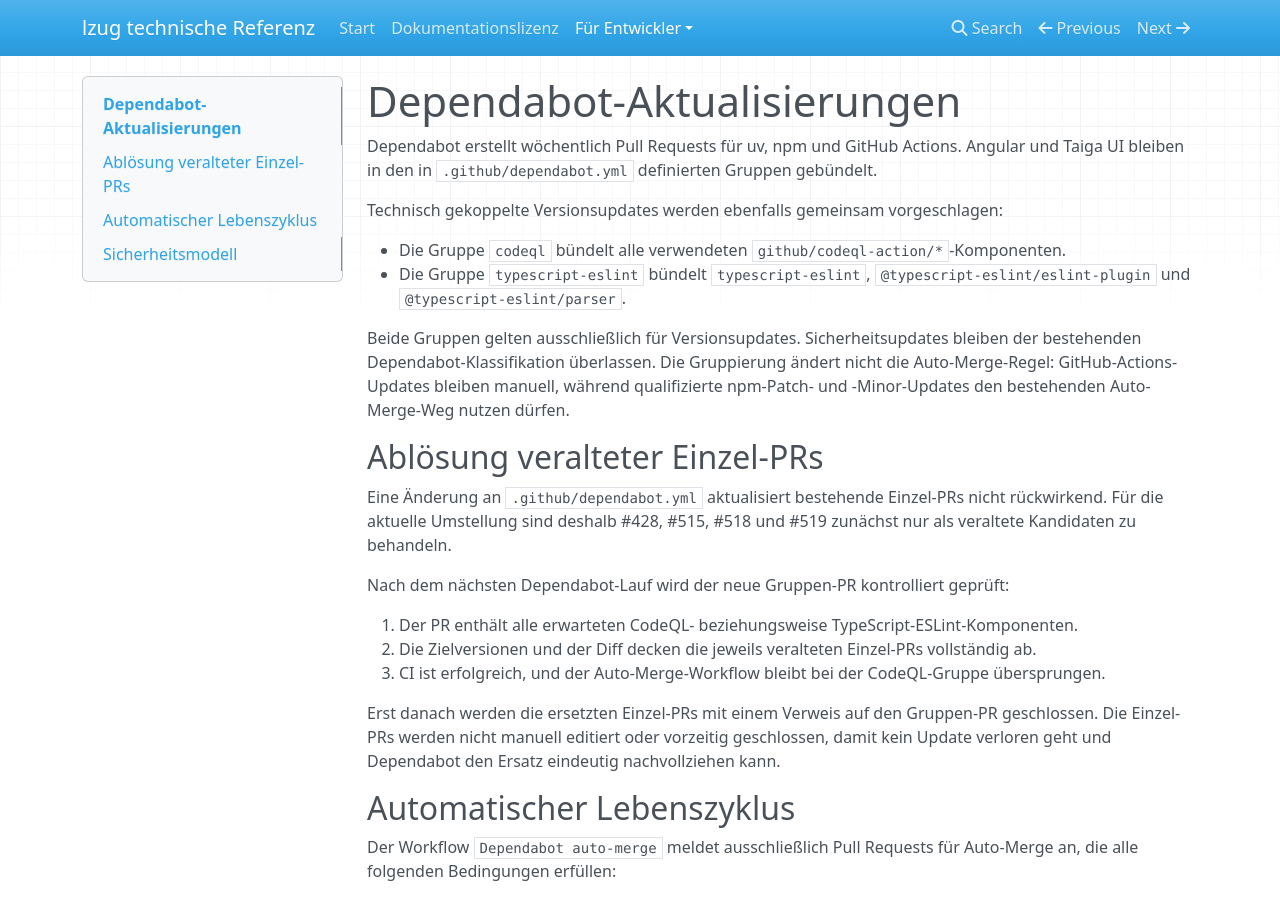
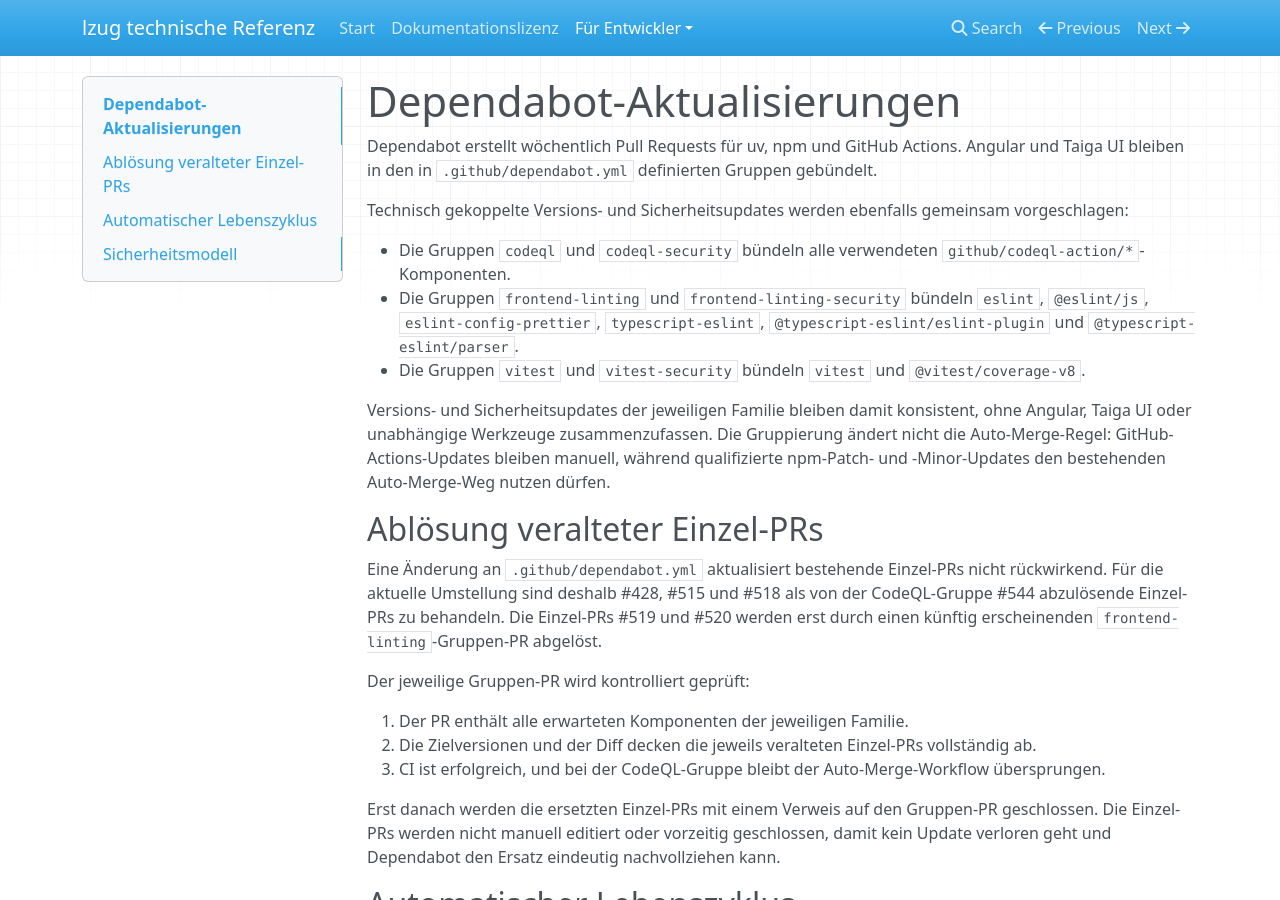
Before and after one commit to lxndrp/lzug, an MkDocs documentation site: the page built from docs/developers/dependabot.md, in a window 1280 px wide and 900 px high. Built offline with MkDocs 1.6.1, drawn with Linux system fonts in a browser that asks for light colours; nearby versions of some CDN libraries.

Commit message:
Group Dependabot linting, Vitest, and CodeQL updates (#547)

```diff
--- a/docs/developers/dependabot.md
+++ b/docs/developers/dependabot.md
@@ -3,14 +3,16 @@
 Dependabot erstellt wöchentlich Pull Requests für uv, npm und GitHub Actions.
 Angular und Taiga UI bleiben in den in `.github/dependabot.yml` definierten Gruppen gebündelt.
 
-Technisch gekoppelte Versionsupdates werden ebenfalls gemeinsam vorgeschlagen:
+Technisch gekoppelte Versions- und Sicherheitsupdates werden ebenfalls gemeinsam vorgeschlagen:
 
-- Die Gruppe `codeql` bündelt alle verwendeten `github/codeql-action/*`-Komponenten.
-- Die Gruppe `typescript-eslint` bündelt `typescript-eslint`,
+- Die Gruppen `codeql` und `codeql-security` bündeln alle verwendeten `github/codeql-action/*`-Komponenten.
+- Die Gruppen `frontend-linting` und `frontend-linting-security` bündeln `eslint`,
+  `@eslint/js`, `eslint-config-prettier`, `typescript-eslint`,
   `@typescript-eslint/eslint-plugin` und `@typescript-eslint/parser`.
+- Die Gruppen `vitest` und `vitest-security` bündeln `vitest` und `@vitest/coverage-v8`.
 
-Beide Gruppen gelten ausschließlich für Versionsupdates.
-Sicherheitsupdates bleiben der bestehenden Dependabot-Klassifikation überlassen.
+Versions- und Sicherheitsupdates der jeweiligen Familie bleiben damit konsistent,
+ohne Angular, Taiga UI oder unabhängige Werkzeuge zusammenzufassen.
 Die Gruppierung ändert nicht die Auto-Merge-Regel:
 GitHub-Actions-Updates bleiben manuell,
 während qualifizierte npm-Patch- und -Minor-Updates den bestehenden Auto-Merge-Weg nutzen dürfen.
@@ -18,15 +20,17 @@ während qualifizierte npm-Patch- und -Minor-Updates den bestehenden Auto-Merge-
 ## Ablösung veralteter Einzel-PRs
 
 Eine Änderung an `.github/dependabot.yml` aktualisiert bestehende Einzel-PRs nicht rückwirkend.
-Für die aktuelle Umstellung sind deshalb #428, #515, #518 und #519 zunächst nur als veraltete
-Kandidaten zu behandeln.
+Für die aktuelle Umstellung sind deshalb #428, #515 und #518 als von der CodeQL-Gruppe #544
+abzulösende Einzel-PRs zu behandeln.
+Die Einzel-PRs #519 und #520 werden erst durch einen künftig erscheinenden
+`frontend-linting`-Gruppen-PR abgelöst.
 
-Nach dem nächsten Dependabot-Lauf wird der neue Gruppen-PR kontrolliert geprüft:
+Der jeweilige Gruppen-PR wird kontrolliert geprüft:
 
-1. Der PR enthält alle erwarteten CodeQL- beziehungsweise TypeScript-ESLint-Komponenten.
+1. Der PR enthält alle erwarteten Komponenten der jeweiligen Familie.
 2. Die Zielversionen und der Diff decken die jeweils veralteten Einzel-PRs vollständig ab.
 3. CI ist erfolgreich,
-   und der Auto-Merge-Workflow bleibt bei der CodeQL-Gruppe übersprungen.
+   und bei der CodeQL-Gruppe bleibt der Auto-Merge-Workflow übersprungen.
 
 Erst danach werden die ersetzten Einzel-PRs mit einem Verweis auf den Gruppen-PR geschlossen.
 Die Einzel-PRs werden nicht manuell editiert oder vorzeitig geschlossen,
```
Also changed, not shown: 1 other file.
